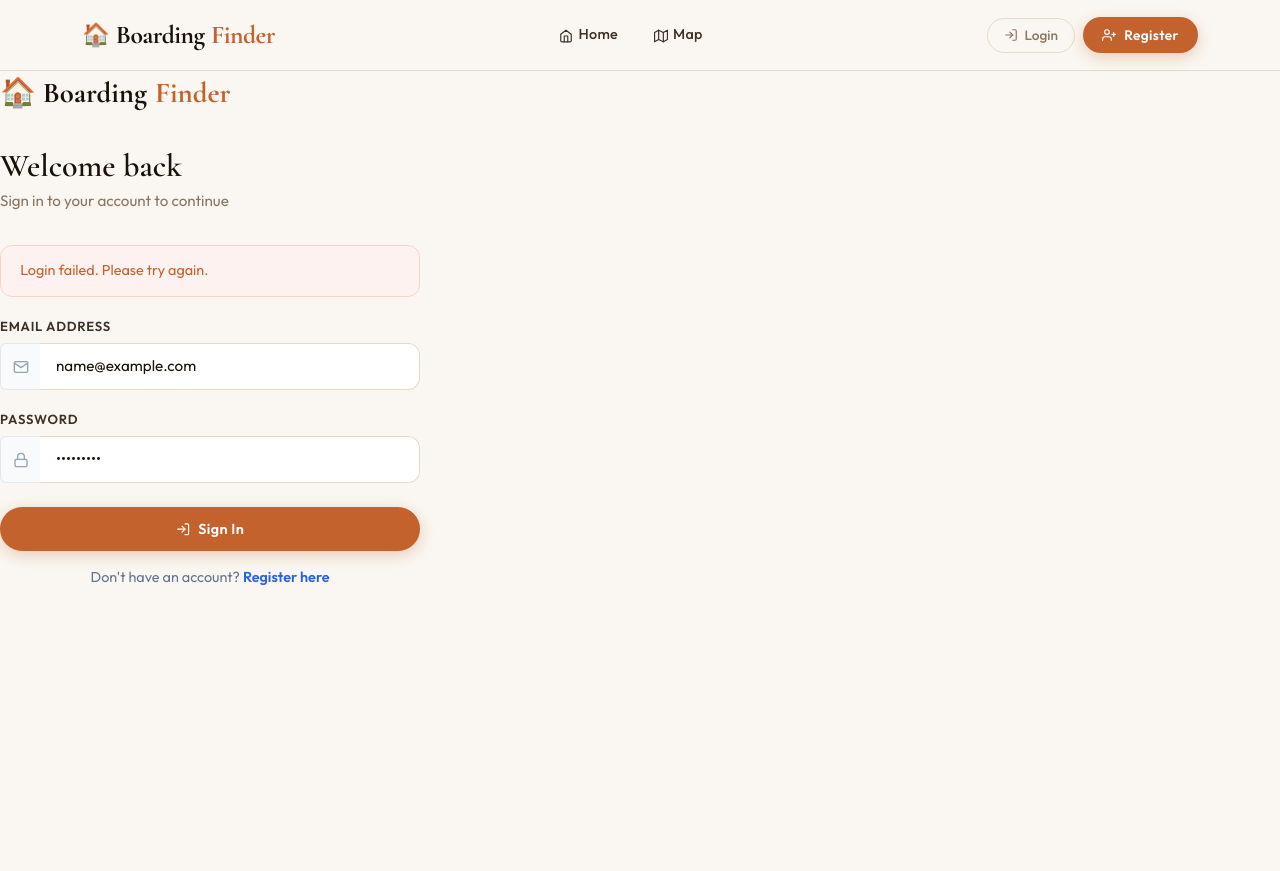
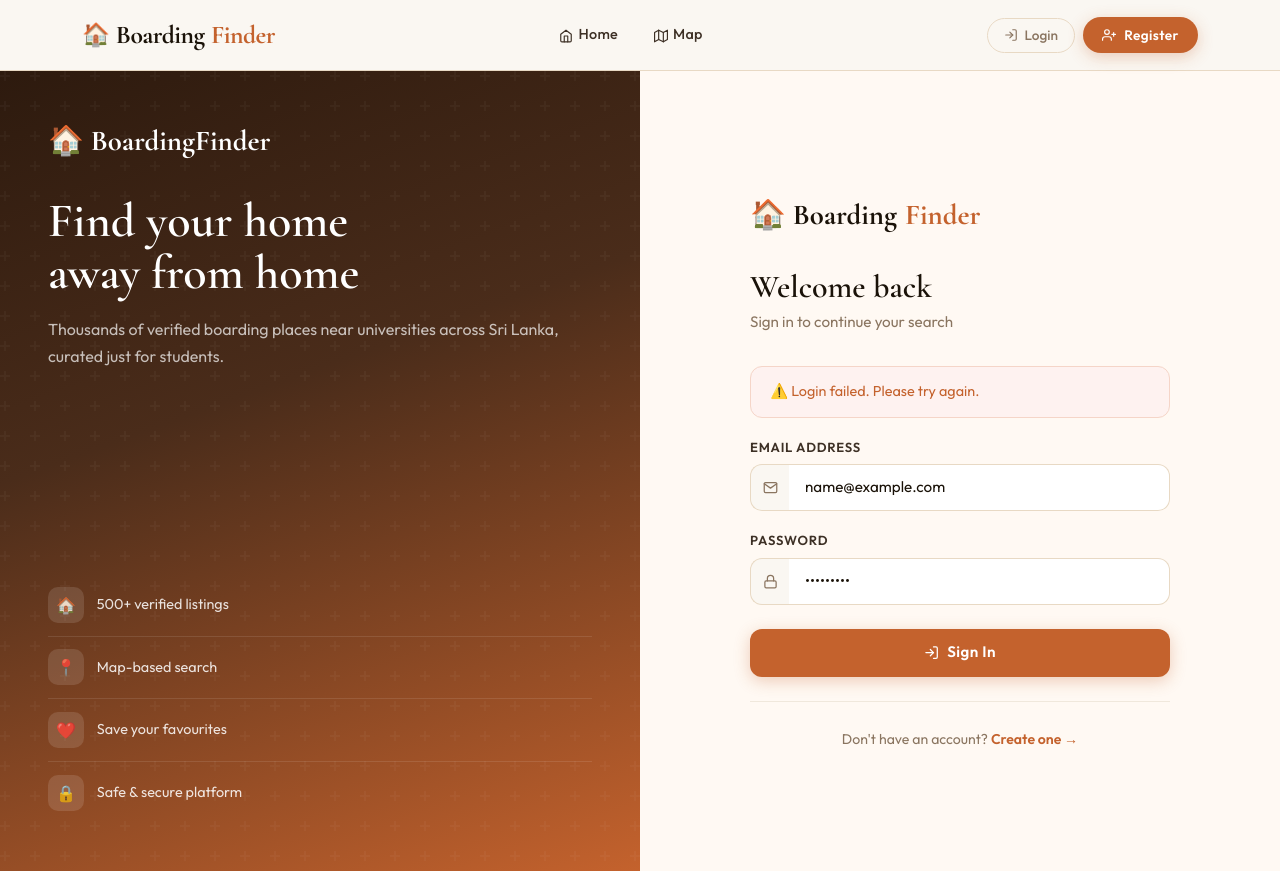
Before and after one commit to Ravindu200324511398/boarding-frontend, a React (Create React App) app: page /login in a window 1280 px wide. Both pictures are taken after typing "name@example.com", "Sample123" into the empty fields and a click on the button "Sign In". Built offline with nearby package versions, Linux system fonts and the light colour scheme; no server answers.

Commit message:
Refactor Login component for improved layout, error handling, and user experience

```diff
--- a/src/pages/Login.jsx
+++ b/src/pages/Login.jsx
@@ -1,6 +1,3 @@
-// ============================================
-// Login Page
-// ============================================
 import React, { useState } from 'react';
 import { Link, useNavigate } from 'react-router-dom';
 import { FiMail, FiLock, FiLogIn } from 'react-icons/fi';
@@ -14,15 +11,11 @@ const Login = () => {
   const { login } = useAuth();
   const navigate = useNavigate();
 
-  const handleChange = (e) => {
-    setForm({ ...form, [e.target.name]: e.target.value });
-    setError('');
-  };
+  const handleChange = (e) => { setForm({ ...form, [e.target.name]: e.target.value }); setError(''); };
 
   const handleSubmit = async (e) => {
     e.preventDefault();
     setLoading(true);
-    setError('');
     try {
       const res = await api.post('/auth/login', form);
       login(res.data.user, res.data.token);
@@ -36,69 +29,73 @@ const Login = () => {
 
   return (
     <div className="auth-page">
+      {/* Left Panel */}
+      <div className="auth-left">
+        <div className="auth-left-content">
+          <div style={{fontFamily:'var(--font-display)',fontSize:'1.8rem',color:'#fff',fontWeight:700,marginBottom:'2rem'}}>
+            🏠 BoardingFinder
+          </div>
+          <h2>Find your home<br/>away from home</h2>
+          <p style={{marginTop:'1rem'}}>Thousands of verified boarding places near universities across Sri Lanka, curated just for students.</p>
+        </div>
+        <div className="auth-left-features">
+          {[
+            { icon: '🏠', text: '500+ verified listings' },
+            { icon: '📍', text: 'Map-based search' },
+            { icon: '❤️', text: 'Save your favourites' },
+            { icon: '🔒', text: 'Safe & secure platform' },
+          ].map((f, i) => (
+            <div className="auth-feature" key={i}>
+              <div className="auth-feature-icon">{f.icon}</div>
+              <span>{f.text}</span>
+            </div>
+          ))}
+        </div>
+      </div>
+
+      {/* Right Panel */}
+      <div className="auth-right">
         <div className="auth-card">
-        <span className="auth-logo">🏠 Boarding<span>Finder</span></span>
+          <div className="auth-logo">🏠 Boarding<span>Finder</span></div>
           <h2>Welcome back</h2>
-        <p className="subtitle">Sign in to your account to continue</p>
+          <p className="subtitle">Sign in to continue your search</p>
 
-        {error && (
-          <div className="alert-custom alert-danger-custom mb-3">
-            {error}
-          </div>
-        )}
+          {error && <div className="alert-custom alert-danger-custom mb-3">⚠️ {error}</div>}
 
           <form onSubmit={handleSubmit}>
             <div className="mb-3">
               <label className="form-label">Email Address</label>
               <div className="input-group">
-              <span className="input-group-text" style={{ background:'#f8fafc', border:'1.5px solid #e2e8f0', borderRight:'none' }}>
-                <FiMail color="#94a3b8" />
+                <span className="input-group-text" style={{background:'var(--cream)',border:'1.5px solid var(--sand)',borderRight:'none',borderRadius:'12px 0 0 12px'}}>
+                  <FiMail color="var(--muted)" size={15} />
                 </span>
-              <input
-                type="email"
-                name="email"
-                className="form-control"
-                style={{ borderLeft:'none' }}
-                placeholder="you@example.com"
-                value={form.email}
-                onChange={handleChange}
-                required
-              />
+                <input type="email" name="email" className="form-control" style={{borderLeft:'none',borderRadius:'0 12px 12px 0'}}
+                  placeholder="you@example.com" value={form.email} onChange={handleChange} required />
               </div>
             </div>
 
             <div className="mb-4">
               <label className="form-label">Password</label>
               <div className="input-group">
-              <span className="input-group-text" style={{ background:'#f8fafc', border:'1.5px solid #e2e8f0', borderRight:'none' }}>
-                <FiLock color="#94a3b8" />
+                <span className="input-group-text" style={{background:'var(--cream)',border:'1.5px solid var(--sand)',borderRight:'none',borderRadius:'12px 0 0 12px'}}>
+                  <FiLock color="var(--muted)" size={15} />
                 </span>
-              <input
-                type="password"
-                name="password"
-                className="form-control"
-                style={{ borderLeft:'none' }}
-                placeholder="••••••••"
-                value={form.password}
-                onChange={handleChange}
-                required
-              />
+                <input type="password" name="password" className="form-control" style={{borderLeft:'none',borderRadius:'0 12px 12px 0'}}
+                  placeholder="••••••••" value={form.password} onChange={handleChange} required />
               </div>
             </div>
 
-          <button type="submit" className="btn-primary-custom w-100 justify-content-center" disabled={loading}>
-            {loading ? (
-              <><span className="spinner-border spinner-border-sm me-2" />Signing in...</>
-            ) : (
-              <><FiLogIn />Sign In</>
-            )}
+            <button type="submit" className="btn-primary-custom w-100 justify-content-center" disabled={loading}
+              style={{padding:'0.8rem',fontSize:'0.95rem',borderRadius:'12px'}}>
+              {loading ? <><span className="spinner-border spinner-border-sm me-2" />Signing in...</> : <><FiLogIn />Sign In</>}
             </button>
           </form>
 
-        <p className="text-center mt-3" style={{ fontSize:'0.9rem', color:'#64748b' }}>
-          Don't have an account?{' '}
-          <Link to="/register" style={{ color:'#2563eb', fontWeight:600 }}>Register here</Link>
-        </p>
+          <div style={{textAlign:'center',marginTop:'1.5rem',paddingTop:'1.5rem',borderTop:'1px solid var(--parchment)'}}>
+            <span style={{fontSize:'0.88rem',color:'var(--muted)'}}>Don't have an account? </span>
+            <Link to="/register" style={{color:'var(--terracotta)',fontWeight:600,fontSize:'0.88rem'}}>Create one →</Link>
+          </div>
+        </div>
       </div>
     </div>
   );
```
Lines whose indentation alone changed are shown as unchanged.
